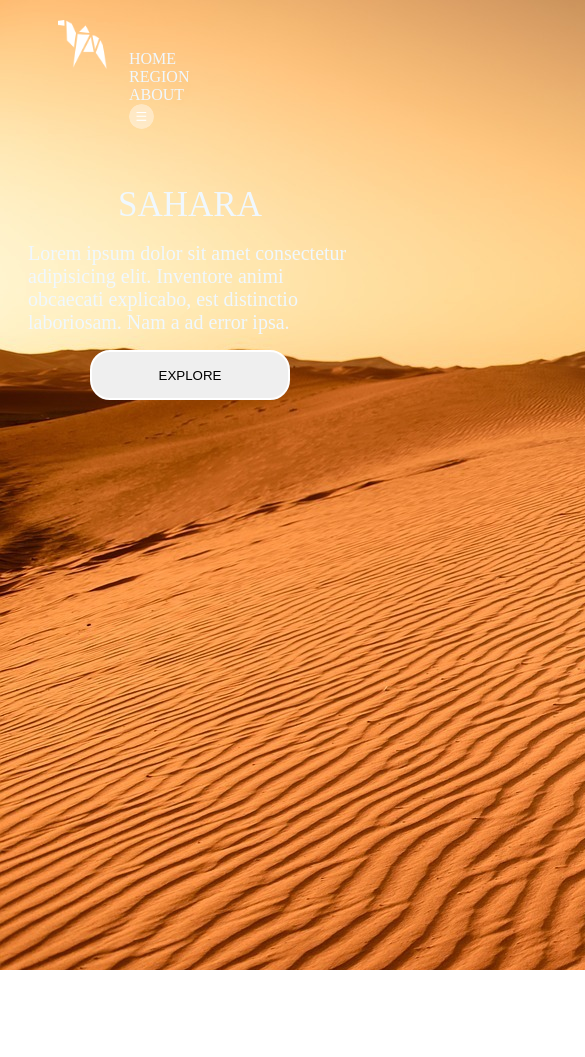
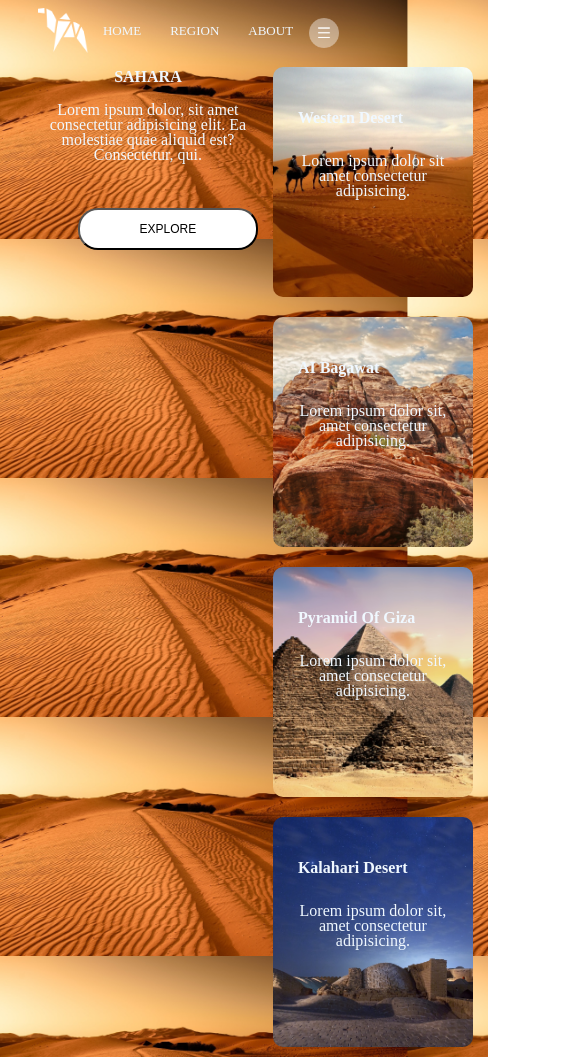
Before and after one commit to Ranjan-coder/CSSHANDSON_5, a plain HTML site: page index.html in a window 390 px wide. Shown: the top 1057 px of the page, 585 px wide, since content can reach past the window. Before the commit the page ends 970 px from the top, so only its background shows below. Drawn offline with Linux system fonts and the light colour scheme.

Commit message:
first commit

```diff
--- a/index.html
+++ b/index.html
@@ -11,36 +11,43 @@
 </head>
 
 <body>
-            <div id="imgposition"><img id="logo" src="./logo.png" alt="logo"></div>
-            <div id="link_space">
-                <div ><a class="nav" href="./index.html">HOME</a></div>
-                <div ><a class="nav" href="./index.html">REGION</a></div>
-                <div ><a class="nav" href="./index.html">ABOUT</a></div>
-                <div ><a class="nav" href="./index.html"><img class="menuimage" src="./menu.png" alt="Menu"></a></div>
+    <div class="nav_menue">
+        <div class="nav_bar">
+            <img id="logo" src="./logo.png" alt="logo">
+            <nav>
+                <ul>
+                    <li><a class="nav1" href="./index.html">HOME</a></li>
+                    <li><a class="nav1" href="./index.html">REGION</a></li>
+                    <li><a class="nav1" href="./index.html">ABOUT</a></li>
+                </ul>
+            </nav>
+            <a href="./index.html"><img class="menuimage" src="./menu.png" alt="Menu"></a>
         </div>
-    <div id="main_content">
-        <div id="main_heading">SAHARA</div>
-        <div id="main_heading_content">Lorem ipsum dolor sit amet consectetur adipisicing elit.
-             Inventore animi obcaecati explicabo, est distinctio
-            laboriosam. Nam a ad error ipsa.</div>
-        <div><button id="button" type="button">EXPLORE</button></div>
     </div>
-    <div id="container">
+            <div id="parentcontainer">
+                <div class="child p_c_1">
+                    <h1>SAHARA</h1>
+                    <p>Lorem ipsum dolor, sit amet consectetur
+                        adipisicing elit. Ea molestiae quae aliquid est? Consectetur, qui.</p>
+                <button type="button">EXPLORE</button>
+                </div>
+                <div class="child p_c_2">
                     <div class="child_item ch_1">
-            <p class="ch_p_h"> Western Desert </p>
+                        <h5>Western Desert</h5>
                         <p class="ch_p_h_2">Lorem ipsum dolor sit amet consectetur adipisicing.</p>
                     </div>
                     <div class="child_item ch_2">
-            <p class="ch_p_h"> AI Bagawat </p>
+                        <h5>AI Bagawat</h5>
                         <p class="ch_p_h_2">Lorem ipsum dolor sit, amet consectetur adipisicing.</p>
                     </div>
                     <div class="child_item ch_3">
-            <p class="ch_p_h"> Pyramid Of Giza </p>
+                        <h5>Pyramid Of Giza</h5>
                         <p class="ch_p_h_2">Lorem ipsum dolor sit, amet consectetur adipisicing.</p>
                     </div>
                     <div class="child_item ch_4">
-            <p class="ch_p_h"> Kalahari Desert </p>
+                        <h5>Kalahari Desert</h5>
                         <p class="ch_p_h_2">Lorem ipsum dolor sit, amet consectetur adipisicing.</p>
+                    </div>
                 </div>
             </div>
 </body>
--- a/style.css
+++ b/style.css
@@ -1,196 +1,299 @@
-body{
+body {
     background-image: url(./shara\ desert.jpg);
+    background-position: center;
+    background-size: cover;
 }
-a{
+
+a {
     text-decoration: none;
 }
-#logo{
-    height: 49px;
-    width: 49px;
+
+.nav_menue {
+    width: 100%;
+    padding-left: 8%;
+    padding-right: 8%;
+    box-sizing: border-box;
 }
-#imgposition{
-    margin-top: 20px;
-    margin-left: 50px;
-    height: 30px;
-    width: 100px;
+
+.nav_bar {
+    height: 12%;
+    display: flex;
+    align-items: center;
 }
-.nav{
+
+#logo {
+    width: 50px;
+}
+
+.menuimage {
+    width: 30px;
+    margin-left: 40px;
+}
+
+nav {
+    flex: 1;
+    text-align: right;
+}
+
+nav ul li {
+    list-style: none;
+    display: inline-block;
+    margin-left: 60px;
+}
+
+nav ul li a {
+    font-size: 13px;
     color: aliceblue;
 }
-#link_space{
-    width: 500px;
-    float: right;
+
+#parentcontainer {
     display: flex;
-    flex-wrap: wrap;
-    justify-content: space-evenly;
+    height: 88%;
+    align-items: center;
+    padding-left: 8%;
 }
-.menuimage{
-    top: 2px;
-    height: 25px;
-    width: 25px;
-    border-radius: 50%;
+
+.child {
+    flex-basis: 50%;
 }
-#main_content{
-    margin: 100px 150px;
-    height: 250px;
-    display: flex;
-    flex-direction: column;
-    width: 500px;
-    justify-content: space-between;
-}
-    #main_heading{
-    font-size: 60px;
+
+h1 {
+    font-size: 52px;
     color: aliceblue;
 }
-#main_heading_content{
-    color: aliceblue;
-    font-size: 20px;
-}
-#button{
-    height: 50px;
-    width: 200px;
-    border: 2px solid white;
-    border-radius: 20px;
-}
-#button:hover{
-    background-color: aqua;
-}
-#container{
-    width: 400px;
-    display: flex;
-    justify-content: space-evenly;
-    flex-wrap: wrap;
-    position: absolute;
-    top: 100px;
-    left: 800px;
-    gap: 20px;
-}
-.child_item{
-    height: 210px;
-    width: 190px;
-    border-radius: 10px;
-    align-items: center;
+
+p {
+    font-size: 100%;
+    line-height: 15px;
     color: aliceblue;
 }
-.child_item:hover{
+
+button {
+    width: 180px;
+    font-size: 12px;
+    padding: 12px 0px;
+    background-color: white;
+    border-radius: 20px;
+    outline: none;
+    margin-top: 30px;
+}
+
+.child_item {
+    width: 200px;
+    height: 230px;
+    display: inline-block;
+    border-radius: 10px;
+    padding: 15px 25px;
+    box-sizing: border-box;
+    cursor: pointer;
+    margin: 10px 15px;
+    background-position: center;
+    background-size: cover;
+}
+
+.child_item:hover {
     transition: all 0.5s;
     transform: translateY(-10px);
 }
-.ch_1{
+
+.ch_1 {
     background-image: url(./pic-1.png);
-    background-size: cover;
-    background-repeat: no-repeat;
 }
-.ch_2{
+
+.ch_2 {
     background-image: url(./pic-2.png);
-    background-size: cover;
-    background-repeat: no-repeat;
 }
-.ch_3{
+
+.ch_3 {
     background-image: url(./pic-3.png);
-    background-size: cover;
-    background-repeat: no-repeat;
 }
-.ch_4{
+
+.ch_4 {
     background-image: url(./pic-4.png);
-    background-size: cover;
-    background-repeat: no-repeat;
 }
-.ch_p_h{
-    font-size: 18px;
-    padding-left: 10px;
+
+h5 {
+    color: aliceblue;
 }
-.ch_p_h_2{
-    padding-left: 15px;
+
+.child_item p {
+    color: aliceblue;
 }
 
 /* _______________MEDIA QUERY_______________ */
 
-@media  only screen and (max-width: 667px) and (min-width: 200px)
-{
-    #link_space{
-        width: 253px;
-        float: right;
-        display: flex;
-        flex-direction: column;
-        flex-wrap: wrap;
-        justify-content: space-evenly;
-    }
-    #main_heading {
-        font-size: 35px;
-        color: aliceblue;
-        margin-top: 35px;
-    }
-    #main_content {
-        height: 250px;
-        display: flex;
-        flex-direction: column;
-        width: 324px;
-        justify-content: space-between;
-        margin-left: 20px;
-        align-items: center;
-    }
-    #main_heading_content{
-        align-items: center;
-    }
-    #container{
-        display: flex;
-        flex-wrap: wrap;
-        flex-direction: column;
-        justify-content: space-evenly;
-        margin: 10px 10px;
-        gap: 20px;
-    }
-    .child_item{
-        height: 200px;
-        width: 290px;
-        border-radius: 10px;
-        align-items: center;
-        color: aliceblue;
+@media only screen and (max-width: 667px) and (min-width: 200px) {
+    nav ul li {
+        list-style: none;
+        display: inline-block;
+        margin-left: 25px;
     }
 
-}
-@media  only screen and (max-width: 830px) and (min-width: 667px)
-{
-    #link_space{
-        width: 253px;
-        float: right;
-        display: flex;
-        flex-wrap: wrap;
-        justify-content: space-evenly;
-    }
-    #main_heading {
-        font-size: 32px;
-        color: aliceblue;
-        margin-top: 35px;
-    }
-    #main_content {
-        height: 250px;
-        display: flex;
-        flex-direction: column;
-        width: 324px;
-        justify-content: space-between;
-        margin-left: 20px;
-        align-items: center;
-    }
-    #main_heading_content{
-        align-items: center;
-        font-size: 18px;
-    }
-    #container{
-        display: flex;
-        flex-wrap: wrap;
-        flex-direction: column;
-        justify-content: space-evenly;
-        margin: 10px 10px;
-        gap: 20px;
-    }
-    .child_item{
-        height: 200px;
-        width: 290px;
-        border-radius: 10px;
-        align-items: center;
-        color: aliceblue;
+    nav {
+        position: absolute;
     }
 
+    .nav_menue {
+        display: inline-block;
+    }
+
+    .menuimage {
+        position: absolute;
+        left: 269px;
+        top: 18px;
+    }
+
+    h5 {
+        font-size: 100%;
+    }
+
+    h1 {
+        font-size: 100%;
+        color: aliceblue;
+        text-align: center;
+    }
+
+    p {
+        font-size: 100%;
+        line-height: 15px;
+        color: aliceblue;
+        text-align: center;
+    }
+
+    button {
+        width: 180px;
+        font-size: 12px;
+        padding: 12px 0px;
+        background-color: white;
+        border-radius: 20px;
+        align-items: center;
+        margin-left: 40px;
+    }
+
+    #parentcontainer {
+        display: flex;
+        height: 88%;
+        align-items: center;
+        padding-left: 8%;
+    }
+
+    .child {
+        flex-basis: 100%;
+    }
+
+    .child_item {
+        width: 200px;
+        height: 230px;
+        display: inline-block;
+        border-radius: 10px;
+        padding: 15px 25px;
+        box-sizing: border-box;
+        cursor: pointer;
+        margin: 10px 15px;
+        background-position: center;
+        background-size: cover;
+    }
+
+    .p_c_1 {
+        width: 276px;
+        height: 174px;
+        border-radius: 10px;
+        box-sizing: border-box;
+        cursor: pointer;
+        background-position: center;
+        background-size: cover;
+        margin: auto;
+    }
+
+    .p_c_2 {
+        width: 365px;
+        height: 174px;
+        border-radius: 10px;
+        box-sizing: border-box;
+        cursor: pointer;
+        background-position: center;
+        background-size: cover;
+        margin: auto;
+    }
+
+    .child_item:hover {
+        transition: all 0.5s;
+        transform: translateY(-10px);
+    }
 }
+
+@media only screen and (max-width: 830px) and (min-width: 667px) {
+    h5 {
+        font-size: 100%;
+    }
+
+    h1 {
+        font-size: 100%;
+        color: aliceblue;
+        text-align: center;
+    }
+
+    p {
+        font-size: 100%;
+        line-height: 15px;
+        color: aliceblue;
+        text-align: center;
+    }
+
+    button {
+        width: 180px;
+        font-size: 12px;
+        padding: 12px 0px;
+        background-color: white;
+        border-radius: 20px;
+        align-items: center;
+        margin-left: 40px;
+    }
+
+    #parentcontainer {
+        display: flex;
+        align-items: center;
+        flex-wrap: wrap;
+    }
+
+    .child{
+        flex-basis: 0%;
+    }
+    .child_item {
+        width: 190px;
+        height: 150px;
+        display: inline-block;
+        border-radius: 10px;
+        padding: 10px;
+        box-sizing: border-box;
+        margin: 10px;
+        background-position: center;
+        background-size: cover;
+    }
+
+    .p_c_1 {
+        width: 276px;
+        height: 174px;
+        border-radius: 10px;
+        box-sizing: border-box;
+        cursor: pointer;
+        background-position: center;
+        background-size: cover;
+    }
+
+    .p_c_2 {
+        width: 505px;
+        height: 184px;
+        border-radius: 10px;
+        box-sizing: border-box;
+        cursor: pointer;
+        background-position: center;
+        background-size: cover;
+        display: flex;
+    }
+
+    .child_item:hover {
+        transition: all 0.5s;
+        transform: translateY(-10px);
+    }
+}
```
Lines whose indentation alone changed are shown as unchanged.
